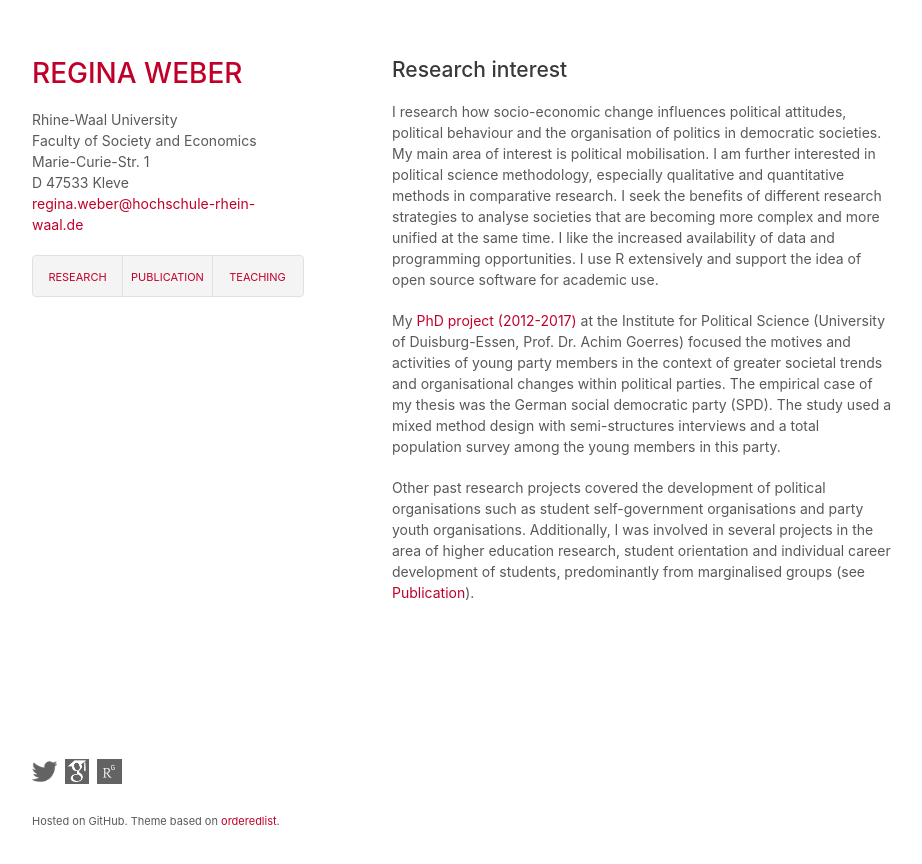
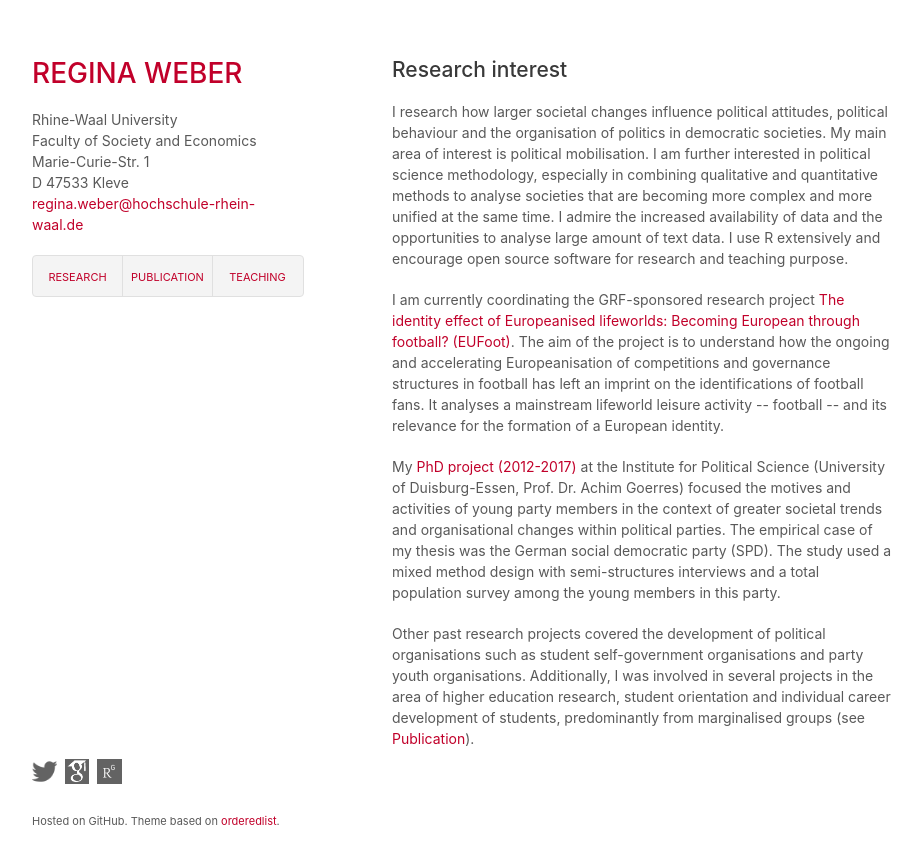
Before and after one commit to robertocabreratapia/robertocabreratapia.github.io, a Jekyll site: the page built from research.html, in a window 1280 px wide. Shown: the top 864 px of the page, without its empty margins (178-1100 px from the left). Built offline with Jekyll 4.4.1, drawn with Linux system fonts in a browser that asks for light colours.

Commit message:
Update research.html

```diff
--- a/research.html
+++ b/research.html
@@ -3,7 +3,9 @@ layout: default
 ---
 <h2>Research interest</h2>
 
-<p>I research how socio-economic change influences political attitudes, political behaviour and the organisation of politics in democratic societies. My main area of interest is political mobilisation. I am further interested in political science methodology, especially qualitative and quantitative methods in comparative research. I seek the benefits of different research strategies to analyse societies that are becoming more complex and more unified at the same time. I like the increased availability of data and programming opportunities. I use R extensively and support the idea of open source software for academic use.</p>
+<p>I research how larger societal changes influence political attitudes, political behaviour and the organisation of politics in democratic societies. My main area of interest is political mobilisation. I am further interested in political science methodology, especially in combining qualitative and quantitative methods to analyse societies that are becoming more complex and more unified at the same time. I admire the increased availability of data and  the opportunities to analyse large amount of text data. I use R extensively and encourage open source software for research and teaching purpose.</p>
+
+<p>I am currently coordinating the GRF-sponsored research project <a href="https://www.eufoot.de">The identity effect of Europeanised lifeworlds: Becoming European through football? (EUFoot)</a>. The aim of the project is to understand how the ongoing and accelerating Europeanisation of competitions and governance structures in football has left an imprint on the identifications of football fans. It analyses a mainstream lifeworld leisure activity -- football -- and its relevance for the formation of a European identity.
 
 <p>My <a href="http://duepublico.uni-duisburg-essen.de/servlets/DerivateServlet/Derivate-43836/WeberRegina_Diss.pdf">PhD project (2012-2017)</a> at the Institute for Political Science (University of Duisburg-Essen, Prof. Dr. Achim Goerres) focused the motives and activities of young party members in the context of greater societal trends and organisational changes within political parties. The empirical case of my thesis was the German social democratic party (SPD). The study used a mixed method design with semi-structures interviews and a total population survey among the young members in this party.</p>
 
```
